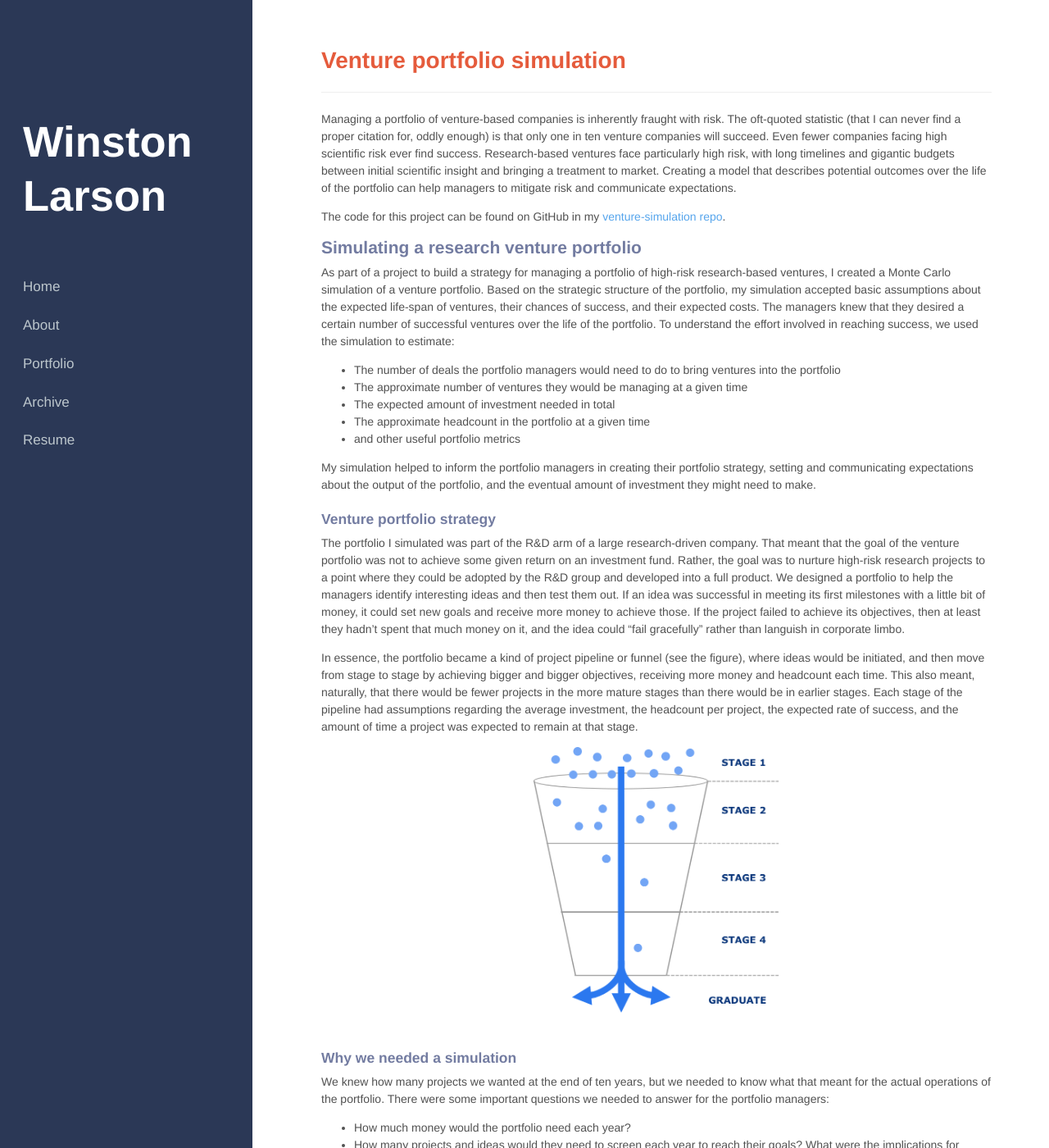
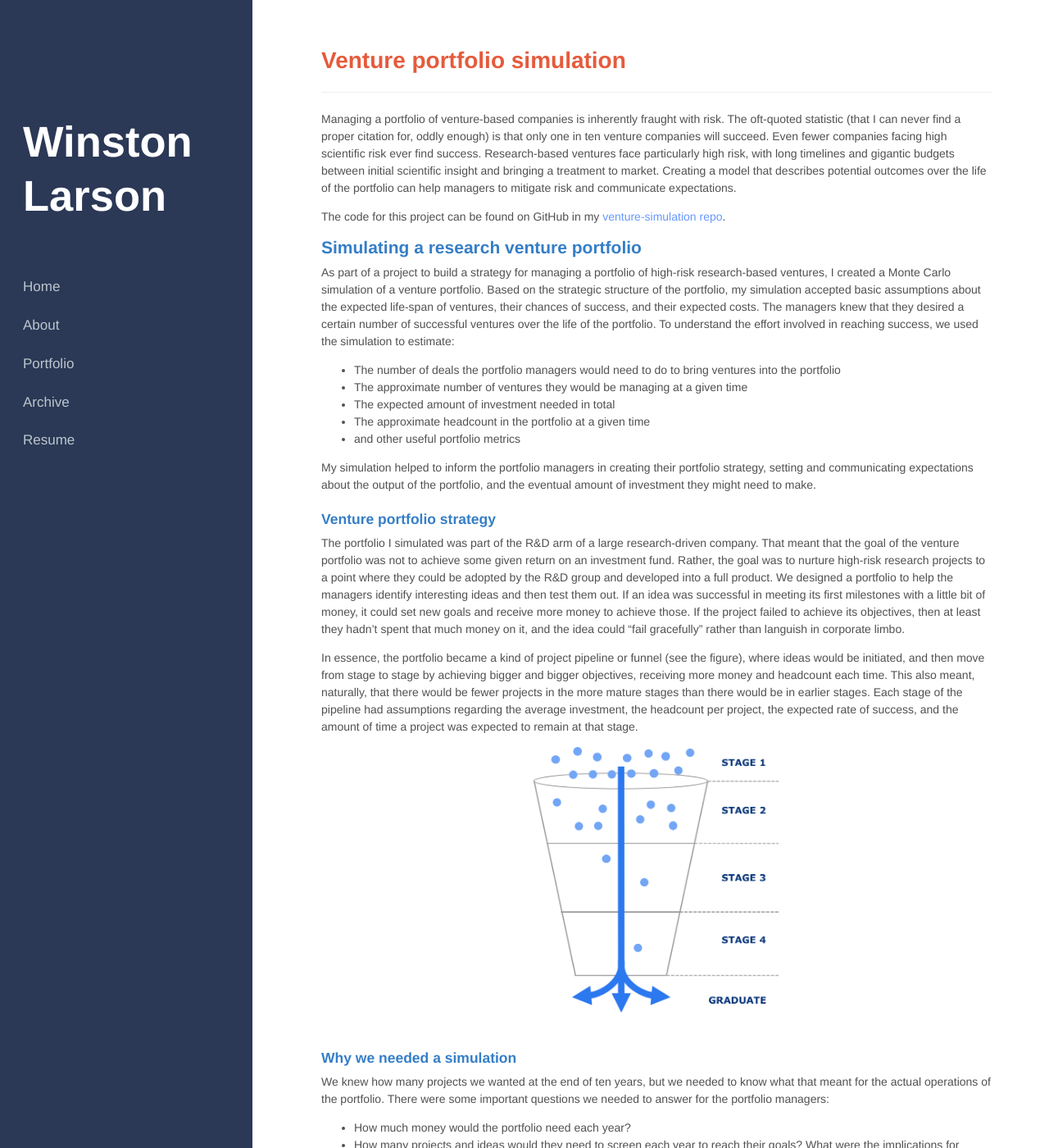
Before and after one commit to winstonlarson/old_website, a Jekyll site: the page built from venture-simulation.md, in a window 1280 px wide and 1400 px high. Shown: the whole window at 82% size. Built offline with Jekyll 4.4.1, drawn with Linux system fonts in a browser that asks for light colours; some web fonts are replaced.

Commit message:
more colors

```diff
--- a/public/css/hyde.css
+++ b/public/css/hyde.css
@@ -39,10 +39,10 @@ html {
     font-size: 14px;
   }
   h2, h3, h4, h5, h6 {
-    color: #737CA1;
+    color: #357EC7;
   }
   a {
-    color: #56A5EC;
+    color: #6698FF;
   }
 }
 @media (min-width: 58em) {
```
